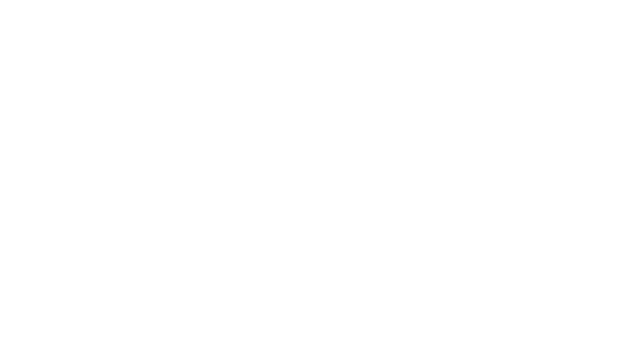
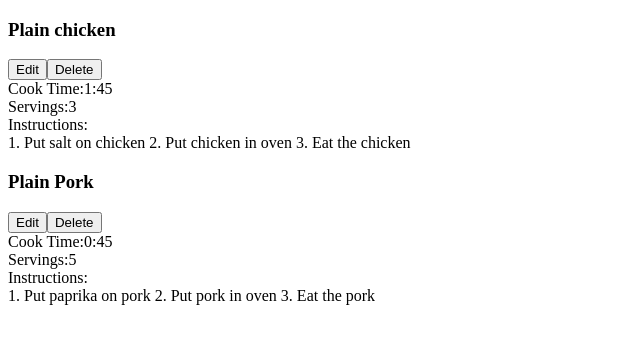
Before and after one commit to Artuchka/Cooking-With-React, a React (Create React App) app: page / in a window 1280 px wide. Shown: the top 344 px of the page, without its empty margins (0-640 px from the left). Built offline with nearby package versions, Linux system fonts and the light colour scheme.

Commit message:
recipieSamples

```diff
--- a/src/App.js
+++ b/src/App.js
@@ -1,6 +1,30 @@
 import React from "react"
+import RecipeList from "./RecipeList"
 function App() {
-	return null
+	return (
+		<>
+			<RecipeList recipies={sampleRecipies} />
+		</>
+	)
 }
 
+const sampleRecipies = [
+	{
+		id: 1,
+		name: "Plain chicken",
+		servings: 3,
+		cookTime: "1:45",
+		instructions: `1. Put salt on chicken 2. Put chicken in oven 3. Eat the chicken
+		`,
+	},
+	{
+		id: 2,
+		name: "Plain Pork",
+		servings: 5,
+		cookTime: "0:45",
+		instructions: `1. Put paprika on pork 2. Put pork in oven 3. Eat the pork
+		`,
+	},
+]
+
 export default App
--- /dev/null
+++ b/src/Recipe.js
@@ -0,0 +1,27 @@
+import React from "react"
+
+export default function Recipe({ id, name, servings, cookTime, instructions }) {
+	return (
+		<div>
+			<div>
+				<h3>{name}</h3>
+				<div>
+					<button>Edit</button>
+					<button>Delete</button>
+				</div>
+			</div>
+			<div>
+				<span>Cook Time:</span>
+				<span>{cookTime}</span>
+			</div>
+			<div>
+				<span>Servings:</span>
+				<span>{servings}</span>
+			</div>
+			<div>
+				<span>Instructions:</span>
+				<div>{instructions}</div>
+			</div>
+		</div>
+	)
+}
--- /dev/null
+++ b/src/RecipeList.js
@@ -0,0 +1,12 @@
+import React from "react"
+import Recipe from "./Recipe"
+
+export default function RecipeList({ recipies }) {
+	return (
+		<div>
+			{recipies.map((rec) => {
+				return <Recipe {...rec}></Recipe>
+			})}
+		</div>
+	)
+}
```
